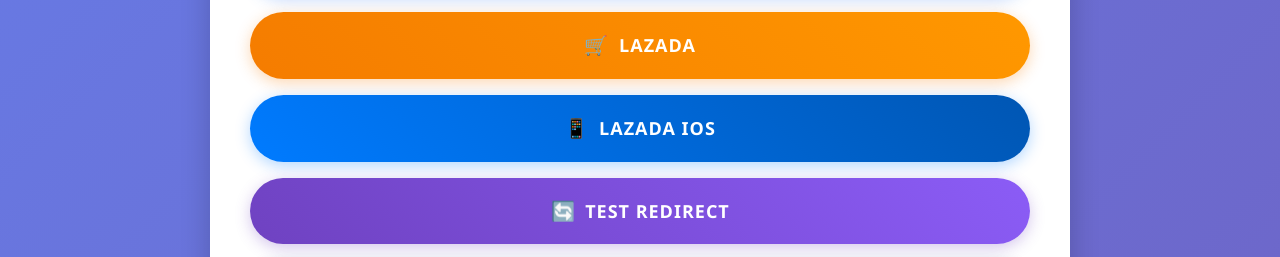
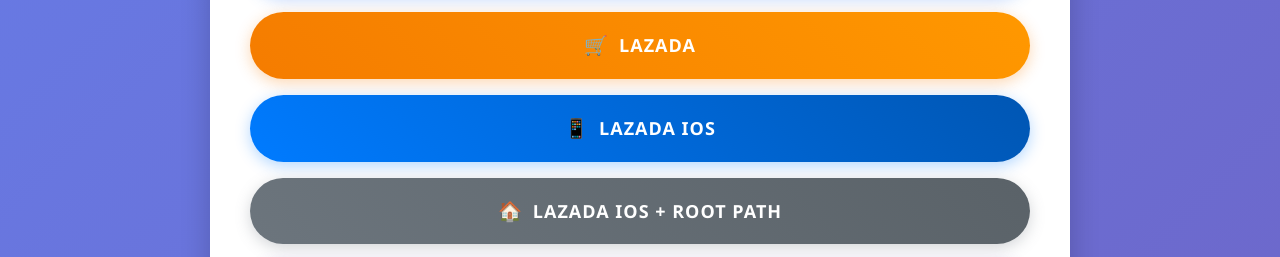
Before and after one commit to ammalesy/partner-web-test, a website: page index.html in a window 1280 px wide. Shown: the part 535-792 px from the top of the page. Drawn offline with Linux system fonts and the light colour scheme.

Commit message:
NEw laz btn

```diff
--- a/index.html
+++ b/index.html
@@ -47,6 +47,12 @@
                class="lazada-ios-button" target="_blank">
                 <span class="lazada-ios-icon">📱</span>
                 LAZADA iOS
+            </a>
+
+            <a href="https://www.lazada.co.th/"
+               class="lazada-root-button" target="_blank">
+                <span class="lazada-root-icon">🏠</span>
+                LAZADA iOS + root path
             </a>
 
             <a href="/test-redirect"
@@ -114,7 +120,15 @@
             </div>
 
             <div class="link-section">
-                <p><strong>7. Test Redirect Page:</strong></p>
+                <p><strong>7. Lazada iOS Root Path:</strong></p>
+                <div class="token-info lazada-root-url">
+                    https://www.lazada.co.th/
+                </div>
+                <p class="note">* Lazada homepage direct link (root path)</p>
+            </div>
+
+            <div class="link-section">
+                <p><strong>8. Test Redirect Page:</strong></p>
                 <div class="token-info redirect-url">
                     ./test-redirect
                 </div>
@@ -122,7 +136,7 @@
             </div>
 
             <div class="link-section">
-                <p><strong>8. K Bank Scheme Redirect:</strong></p>
+                <p><strong>9. K Bank Scheme Redirect:</strong></p>
                 <div class="token-info kbank-scheme-url">
                     kbank.kplus://resume
                 </div>
@@ -174,6 +188,7 @@
                 <li><strong>K PLUS Google Wrap:</strong> คลิกปุ่มสี Google เพื่อเปิด K PLUS ผ่าน Google URL</li>
                 <li><strong>Lazada:</strong> คลิกปุ่มสีส้มเพื่อเปิด Lazada</li>
                 <li><strong>LAZADA iOS:</strong> คลิกปุ่มสีน้ำเงินเพื่อเปิด Lazada แบบ direct link</li>
+                <li><strong>LAZADA iOS + root path:</strong> คลิกปุ่มสีเทาเพื่อเปิดหน้าหลัก Lazada</li>
                 <li><strong>Test Redirect:</strong> คลิกปุ่มสีม่วงเพื่อทดสอบระบบ redirect</li>
                 <li><strong>Redirect + Scheme Kbank:</strong> คลิกปุ่มสีน้ำเงินเข้มเพื่อเปิดแอป K Bank ผ่าน scheme</li>
                 <li id="huawei-instruction" style="display: none;"><strong>For Huawei:</strong> คลิกปุ่มสีส้มเพื่อทดสอบ Huawei link</li>
--- a/styles.css
+++ b/styles.css
@@ -232,6 +232,39 @@
 }
 
 .lazada-ios-icon {
+    font-size: 1.2rem;
+}
+
+/* Lazada Root Button */
+.lazada-root-button {
+    display: inline-flex;
+    align-items: center;
+    justify-content: center;
+    gap: 10px;
+    padding: 18px 36px;
+    background: linear-gradient(45deg, #6c757d, #5a6268);
+    color: white;
+    text-decoration: none;
+    border-radius: 50px;
+    font-size: 18px;
+    font-weight: 600;
+    transition: all 0.3s ease;
+    box-shadow: 0 4px 15px rgba(108, 117, 125, 0.3);
+    text-transform: uppercase;
+    letter-spacing: 1px;
+}
+
+.lazada-root-button:hover {
+    transform: translateY(-2px);
+    box-shadow: 0 6px 20px rgba(108, 117, 125, 0.4);
+    background: linear-gradient(45deg, #5a6268, #495057);
+}
+
+.lazada-root-button:active {
+    transform: translateY(0);
+}
+
+.lazada-root-icon {
     font-size: 1.2rem;
 }
 
@@ -472,6 +505,7 @@
     .google-wrap-button,
     .lazada-button,
     .lazada-ios-button,
+    .lazada-root-button,
     .redirect-test-button,
     .kbank-scheme-button {
         padding: 15px 25px;
```
